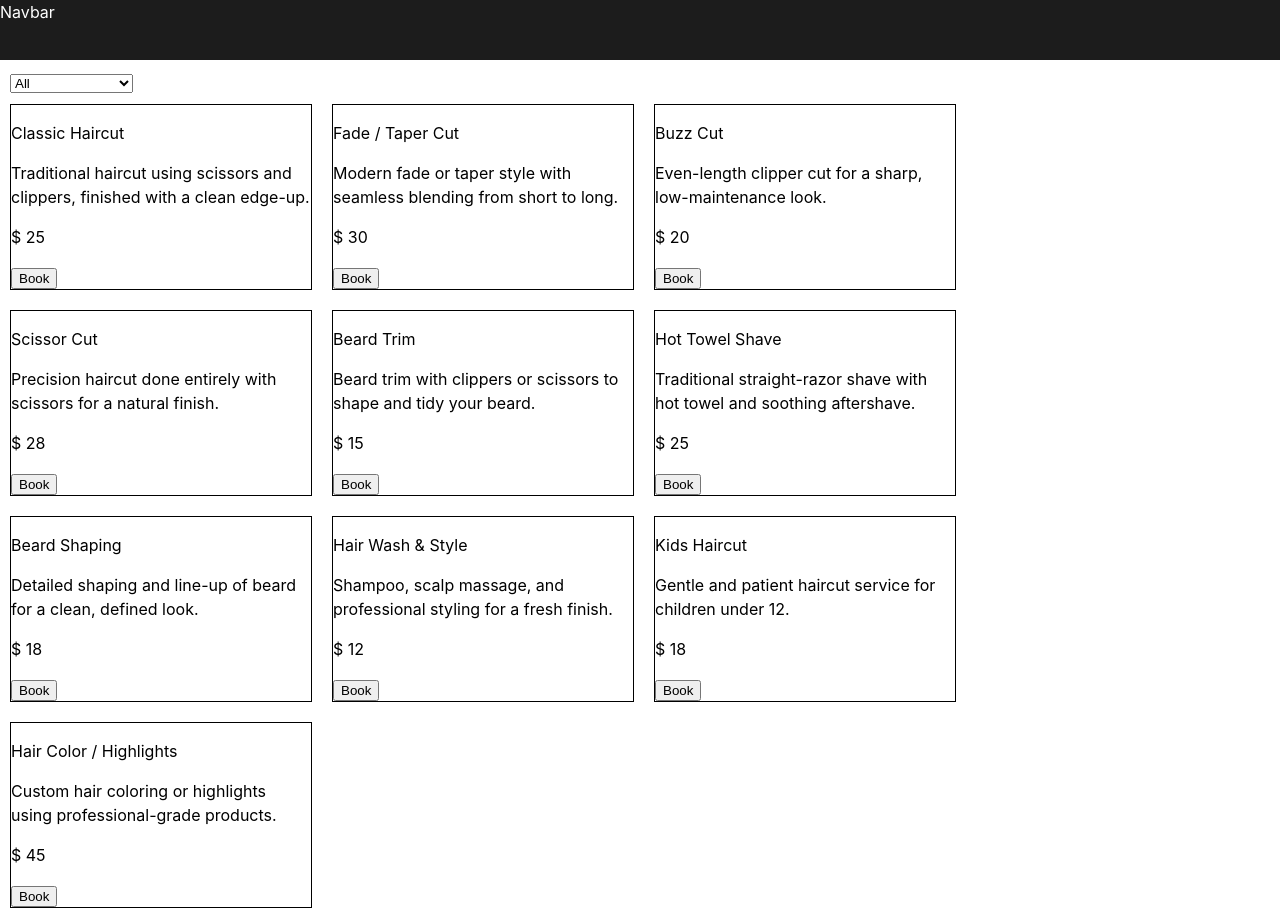
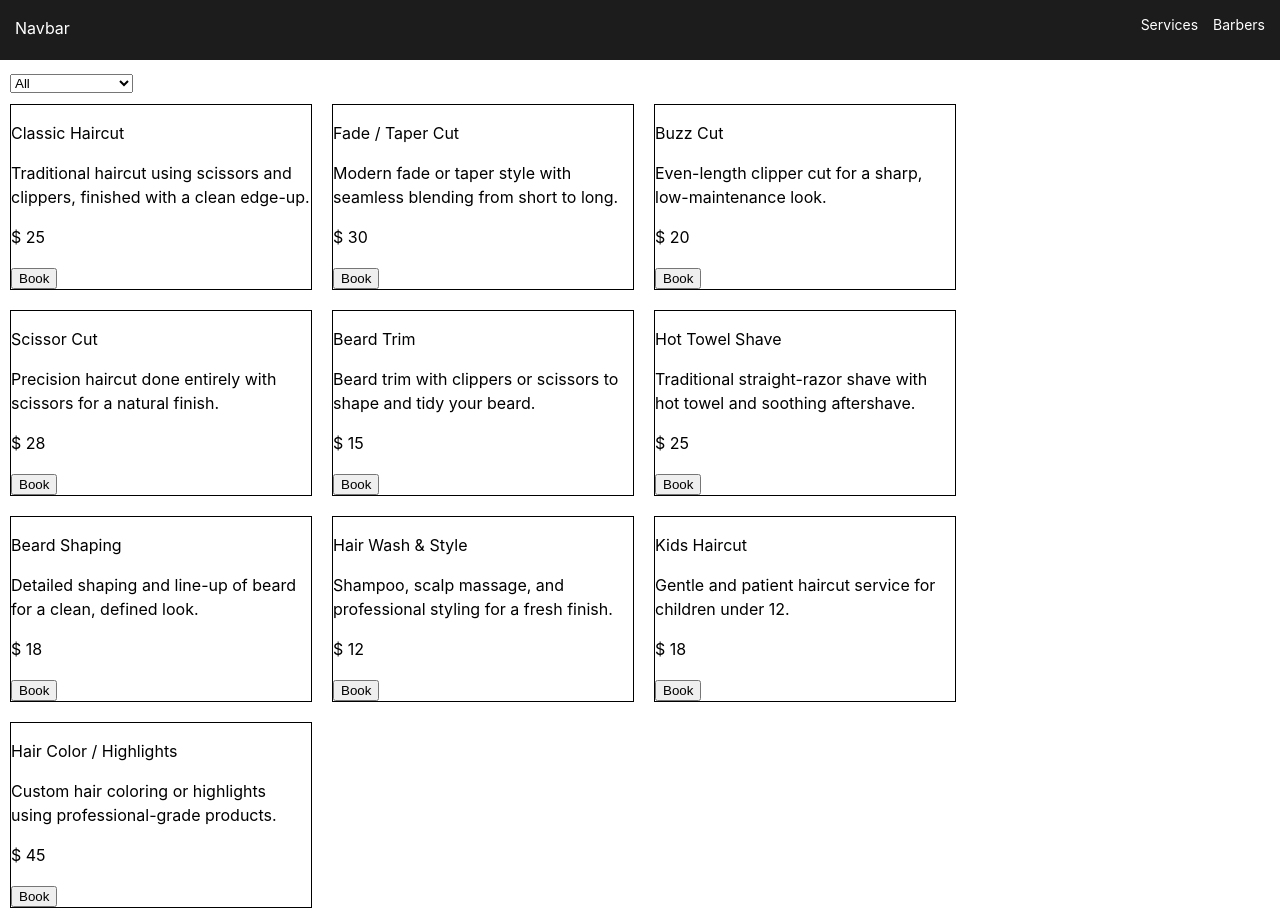
Before and after one commit to grish97/barber-app, a React (Vite) app: page /barbers in a window 1280 px wide. Built offline with nearby package versions, Linux system fonts and the light colour scheme.

Commit message:
added barber profile functionality

```diff
--- a/src/App.jsx
+++ b/src/App.jsx
@@ -1,12 +1,8 @@
-import { ServiceList } from './pages/services/ServiceList/ServiceList';
 import { MainLayout } from './components/layouts/main-layout/MainLayout';
 
 function App() {
     return (
-        <>
-            <MainLayout />
-            <ServiceList />
-        </>
+        <MainLayout />
     );
 }
 
--- a/src/components/layouts/main-layout/MainLayout.css
+++ b/src/components/layouts/main-layout/MainLayout.css
@@ -1,5 +1,26 @@
 #navbar {
+    display: flex;
+    justify-content: space-between;
+    align-content: center;
+    padding: 0 15px;
+
     height: 60px;
     background-color: #1C1C1C;
     color: #FFFFFF;
 }
+
+.navbar-log {
+    cursor: pointer;
+}
+
+#navbar nav ul {
+    display: flex;
+    gap: 15px;
+    list-style-type: none;
+    font-size: 14px;
+    cursor: pointer;
+}
+
+.active {
+    font-weight: bold;
+}
--- a/src/components/layouts/main-layout/MainLayout.jsx
+++ b/src/components/layouts/main-layout/MainLayout.jsx
@@ -1,11 +1,40 @@
 import './MainLayout.css';
+import { routing } from '../../../routing/routing';
+import { useState } from 'react';
+
+// pages
+import { BarberList } from '../../../pages/barbers/BarberList';
+import { ServiceList } from '../../../pages/services/ServiceList/ServiceList';
 
 export const MainLayout = () => {
+    const [currentPage, setCurrentPage] = useState('/');
+
     return (
         <section id='main-layout'>
-            <div id='navbar'>Navbar</div>
+            <div id='navbar'>
+                <div className='navbar-log'>
+                    <p onClick={() => setCurrentPage('/')}>Navbar</p>
+                </div>
 
-            <div id='content'></div>
+                <nav>
+                    <ul>
+                        {routing.map((route, index) => (
+                            <li
+                                onClick={
+                                    () => setCurrentPage(route.path)
+                                }
+                                className={currentPage === route.path ? 'active' : ''}
+                            >
+                                {route.name}
+                            </li>
+                        ))}
+                    </ul>
+                </nav>
+            </div>
+
+            <div id='content'>
+                {['/', '/services'].includes(currentPage) ? <ServiceList /> : <BarberList />}
+            </div>
         </section>
     );
 };
--- /dev/null
+++ b/src/pages/barbers/BarberCard.jsx
@@ -0,0 +1,16 @@
+
+export const BarberCard = (props) => {
+    return (
+        <div className="barber-card">
+            <div className="avatar">
+                <img src={props.barber.avatar} alt="Barber Avatar" />
+            </div>
+
+            <p>{props.barber.name}</p>
+
+            <div>Rating: {props.barber.rating}</div>
+
+            <small className="view-more" onClick={props.onSelect}>View More</small>
+        </div>
+    );
+}
--- /dev/null
+++ b/src/pages/barbers/BarberDetails.jsx
@@ -0,0 +1,19 @@
+import { useEffect, useState } from "react";
+import { barberDetails } from "../../statics/barbers";
+
+
+export const BarberDetails = (props) => {
+    const [barberDetail, setBarberDetail] = useState(null);
+
+    useEffect(() => {
+        const barber = barberDetails.find(
+            detail => detail.id === props.barberId
+        );
+
+        setBarberDetail(barber);
+    }, [props.barberId]);
+
+    return (
+        <div className="barber-details"></div>
+    );
+};
--- /dev/null
+++ b/src/pages/barbers/BarberList.jsx
@@ -0,0 +1,27 @@
+import { useState } from "react";
+import { barbers } from '../../statics/barbers';
+import { BarberCard } from "./BarberCard";
+import './Barbers.css';
+import { BarberDetails } from "./BarberDetails";
+
+
+export const BarberList = () => {
+    const [barberList, setBarberList] = useState(barbers);
+    const [selectedBarber, setSelectedBarber] = useState(null);
+
+    return (
+        <div>
+            <div className="barber-list">
+                {barberList.map((barber, index) =>
+                    <BarberCard
+                        key={index}
+                        barber={barber}
+                        onSelect={() => setSelectedBarber(barber.id)}
+                    />
+                )}
+            </div>
+
+            {selectedBarber && <BarberDetails barberId={selectedBarber} />}
+        </div>
+    );
+};
--- /dev/null
+++ b/src/pages/barbers/Barbers.css
@@ -0,0 +1,11 @@
+.barber-list {
+    display: flex;
+    margin: 10px 15px;
+    flex-wrap: wrap;
+    gap: 20px;
+    margin-top: 10px;
+}
+
+.view-more {
+    cursor: pointer;
+}
--- /dev/null
+++ b/src/routing/routing.js
@@ -0,0 +1,11 @@
+
+export const routing = [
+    {
+        path: '/services',
+        name: 'Services'
+    },
+    {
+        path: '/barbers',
+        name: 'Barbers'
+    }
+];
--- /dev/null
+++ b/src/statics/barbers.js
@@ -0,0 +1,115 @@
+export const barbers = [
+    {
+      "id": 1,
+      "name": "David Aramyan",
+      "avatar": "https://randomuser.me/api/portraits/men/32.jpg",
+      "rating": 4.9
+    },
+    {
+      "id": 2,
+      "name": "Arman Petrosyan",
+      "avatar": "https://randomuser.me/api/portraits/men/45.jpg",
+      "rating": 4.7
+    },
+    {
+      "id": 3,
+      "name": "Hayk Grigoryan",
+      "avatar": "https://randomuser.me/api/portraits/men/53.jpg",
+      "rating": 4.8
+    },
+    {
+      "id": 4,
+      "name": "Tigran Sargsyan",
+      "avatar": "https://randomuser.me/api/portraits/men/67.jpg",
+      "rating": 4.6
+    },
+    {
+      "id": 5,
+      "name": "Karen Avetisyan",
+      "avatar": "https://randomuser.me/api/portraits/men/21.jpg",
+      "rating": 5.0
+    }
+  ]
+
+export const barberDetails = [
+  {
+    "id": 1,
+    "name": "David Aramyan",
+    "avatar": "https://randomuser.me/api/portraits/men/32.jpg",
+    "rating": 4.9,
+    "experience": "8 years",
+    "specialties": ["Fade", "Beard Trim", "Classic Cut"],
+    "about": "David is a skilled barber known for his precision and creativity. He specializes in fades and detailed beard work.",
+    "workingHours": "Mon–Sat, 10:00–19:00",
+    "location": "Yerevan, Amiryan Street 12",
+    "services": [
+      { "name": "Men’s Haircut", "price": 6000 },
+      { "name": "Beard Trim", "price": 4000 },
+      { "name": "Hot Towel Shave", "price": 5000 }
+    ]
+  },
+  {
+    "id": 2,
+    "name": "Arman Petrosyan",
+    "avatar": "https://randomuser.me/api/portraits/men/45.jpg",
+    "rating": 4.7,
+    "experience": "5 years",
+    "specialties": ["Crew Cut", "Razor Line", "Hair Styling"],
+    "about": "Arman is passionate about modern cuts and styling, making every client leave with confidence.",
+    "workingHours": "Tue–Sun, 11:00–20:00",
+    "location": "Yerevan, Northern Avenue 5",
+    "services": [
+      { "name": "Crew Cut", "price": 5000 },
+      { "name": "Razor Line", "price": 3500 },
+      { "name": "Hair Styling", "price": 4500 }
+    ]
+  },
+  {
+    "id": 3,
+    "name": "Hayk Grigoryan",
+    "avatar": "https://randomuser.me/api/portraits/men/53.jpg",
+    "rating": 4.8,
+    "experience": "6 years",
+    "specialties": ["Scissor Cut", "Fade", "Beard Design"],
+    "about": "Hayk combines traditional techniques with modern trends to deliver a unique barbering experience.",
+    "workingHours": "Mon–Sat, 09:00–18:00",
+    "location": "Yerevan, Komitas Avenue 47",
+    "services": [
+      { "name": "Scissor Cut", "price": 5500 },
+      { "name": "Fade", "price": 5000 },
+      { "name": "Beard Design", "price": 4500 }
+    ]
+  },
+  {
+    "id": 4,
+    "name": "Tigran Sargsyan",
+    "avatar": "https://randomuser.me/api/portraits/men/67.jpg",
+    "rating": 4.6,
+    "experience": "4 years",
+    "specialties": ["Buzz Cut", "Kids Haircut", "Classic Shave"],
+    "about": "Tigran is a young and energetic barber with a passion for neat and quick cuts.",
+    "workingHours": "Wed–Mon, 10:00–19:00",
+    "location": "Yerevan, Mashtots Avenue 15",
+    "services": [
+      { "name": "Buzz Cut", "price": 4000 },
+      { "name": "Kids Haircut", "price": 3000 },
+      { "name": "Classic Shave", "price": 3500 }
+    ]
+  },
+  {
+    "id": 5,
+    "name": "Karen Avetisyan",
+    "avatar": "https://randomuser.me/api/portraits/men/21.jpg",
+    "rating": 5.0,
+    "experience": "10 years",
+    "specialties": ["Luxury Cut", "Beard Styling", "Facial Treatment"],
+    "about": "Karen has over a decade of experience serving top clients, known for his luxurious grooming experience.",
+    "workingHours": "Mon–Sat, 09:00–20:00",
+    "location": "Yerevan, Tumanyan Street 26",
+    "services": [
+      { "name": "Luxury Cut", "price": 8000 },
+      { "name": "Beard Styling", "price": 5000 },
+      { "name": "Facial Treatment", "price": 6000 }
+    ]
+  }
+]
```
